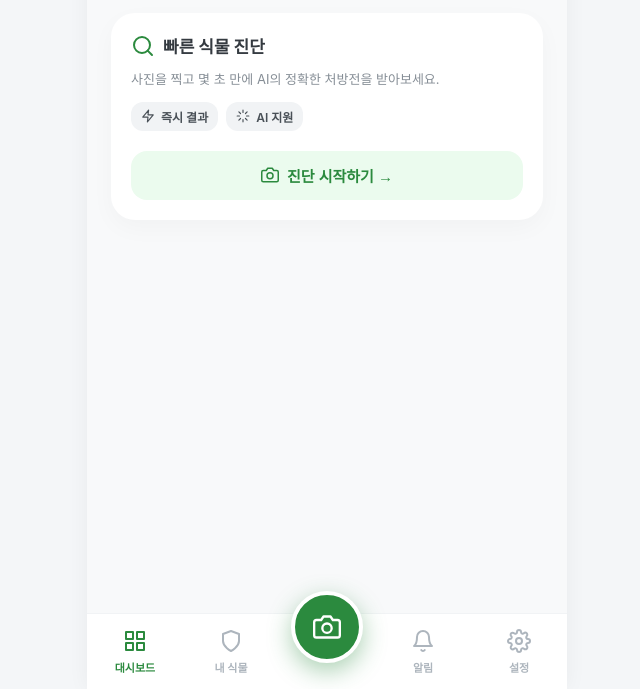
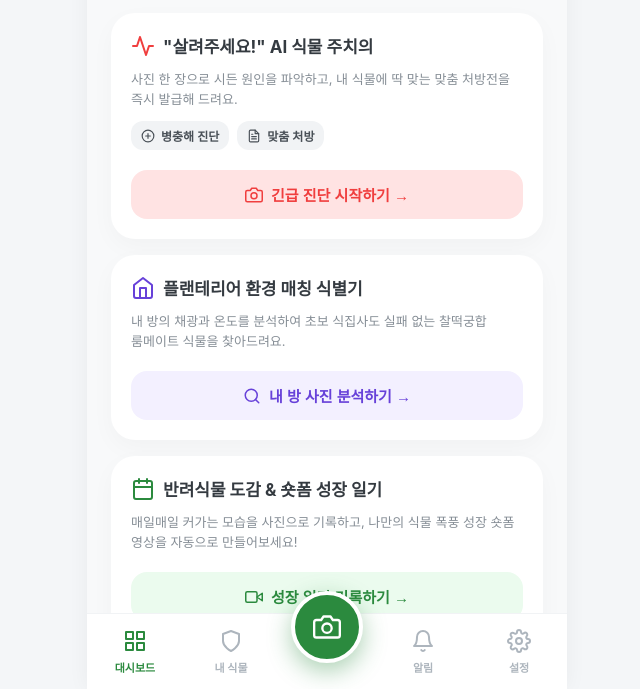
Before and after one commit to plant-aiu/plant-dc, a plain HTML site: page index.html in a window 1280 px wide. Shown: the part 111-800 px from the top of the page, without its empty margins (313-953 px from the left). Drawn offline with Linux system fonts and the light colour scheme.

Commit message:
Update index.html

```diff
--- a/index.html
+++ b/index.html
@@ -18,7 +18,7 @@
       width: 100%; max-width: 480px; height: 100%;
       background: #ffffff; display: flex; flex-direction: column;
       position: relative; box-shadow: 0 0 20px rgba(0,0,0,0.05);
-      overflow: hidden; /* 팝업이 밖으로 나가지 않게 가두기 */
+      overflow: hidden;
     }
 
     .header-dash { padding: 32px 24px 16px; background: linear-gradient(180deg, #ffffff 0%, #fcfdfd 100%); z-index: 10; display: flex; align-items: center; gap: 10px; }
@@ -62,16 +62,14 @@
     .center-cam svg { width: 28px; height: 28px; }
 
     /* =========================================
-       2. 진단 결과 팝업(모달) 스타일 (스르륵 효과)
+       2. 진단 결과 팝업(모달) 스타일
        ========================================= */
     .result-modal {
       position: absolute; top: 0; left: 0; width: 100%; height: 100%;
       background: #f4f6f8; z-index: 100; display: flex; flex-direction: column;
-      /* 핵심 마법! 화면 아래(100%)에 숨겨두고, 애니메이션(transition) 준비! */
       transform: translateY(100%);
       transition: transform 0.4s cubic-bezier(0.16, 1, 0.3, 1);
     }
-    /* 이 클래스가 붙으면 화면으로 스르륵 올라옴! */
     .result-modal.show { transform: translateY(0); }
 
     .header-result { padding: 20px 24px; background: #ffffff; z-index: 10; display: flex; align-items: center; justify-content: space-between; border-bottom: 1px solid #f1f3f5; }
@@ -134,25 +132,52 @@
     </div>
 
     <div class="dashboard-scroll">
-      <!-- 빠른 식물 진단 카드 -->
+      <!-- 1. 빠른 식물 진단 카드 -->
+      <div class="card-dash">
+        <div class="card-title-dash">
+          <div class="icon-box" style="color: #f03e3e;">
+            <svg xmlns="http://www.w3.org/2000/svg" viewBox="0 0 24 24" fill="none" stroke="currentColor" stroke-width="2" stroke-linecap="round" stroke-linejoin="round"><path d="M22 12h-4l-3 9L9 3l-3 9H2"/></svg>
+          </div>
+          "살려주세요!" AI 식물 주치의
+        </div>
+        <p class="card-desc-dash">사진 한 장으로 시든 원인을 파악하고, 내 식물에 딱 맞는 맞춤 처방전을 즉시 발급해 드려요.</p>
+        <div class="tag-group">
+          <span class="tag"><svg xmlns="http://www.w3.org/2000/svg" viewBox="0 0 24 24" fill="none" stroke="currentColor" stroke-width="2" stroke-linecap="round" stroke-linejoin="round"><circle cx="12" cy="12" r="10"/><line x1="12" y1="8" x2="12" y2="16"/><line x1="8" y1="12" x2="16" y2="12"/></svg> 병충해 진단</span>
+          <span class="tag"><svg xmlns="http://www.w3.org/2000/svg" viewBox="0 0 24 24" fill="none" stroke="currentColor" stroke-width="2" stroke-linecap="round" stroke-linejoin="round"><path d="M14 2H6a2 2 0 0 0-2 2v16a2 2 0 0 0 2 2h12a2 2 0 0 0 2-2V8z"/><polyline points="14 2 14 8 20 8"/><line x1="16" y1="13" x2="8" y2="13"/><line x1="16" y1="17" x2="8" y2="17"/><polyline points="10 9 9 9 8 9"/></svg> 맞춤 처방</span>
+        </div>
+        <!-- 📷 카메라/사진첩을 깨우는 진짜 버튼 트리거 -->
+        <button class="action-btn-dash" style="background: #ffe3e3; color: #f03e3e;" onclick="openCamera()">
+          <svg xmlns="http://www.w3.org/2000/svg" viewBox="0 0 24 24" fill="none" stroke="currentColor" stroke-width="2" stroke-linecap="round" stroke-linejoin="round"><path d="M23 19a2 2 0 0 1-2 2H3a2 2 0 0 1-2-2V8a2 2 0 0 1 2-2h4l2-3h6l2 3h4a2 2 0 0 1 2 2z"/><circle cx="12" cy="13" r="4"/></svg> 긴급 진단 시작하기 →
+        </button>
+      </div>
+
+      <!-- 2. 식물 매치 카드 -->
+      <div class="card-dash">
+        <div class="card-title-dash">
+          <div class="icon-box" style="color: #6741d9;">
+            <svg xmlns="http://www.w3.org/2000/svg" viewBox="0 0 24 24" fill="none" stroke="currentColor" stroke-width="2" stroke-linecap="round" stroke-linejoin="round"><path d="M3 9l9-7 9 7v11a2 2 0 0 1-2 2H5a2 2 0 0 1-2-2z"/><polyline points="9 22 9 12 15 12 15 22"/></svg>
+          </div>
+          플랜테리어 환경 매칭 식별기
+        </div>
+        <p class="card-desc-dash">내 방의 채광과 온도를 분석하여 초보 식집사도 실패 없는 찰떡궁합 룸메이트 식물을 찾아드려요.</p>
+        <button class="action-btn-dash" style="background: #f3f0ff; color: #6741d9;" onclick="openCamera()">
+          <svg xmlns="http://www.w3.org/2000/svg" viewBox="0 0 24 24" fill="none" stroke="currentColor" stroke-width="2" stroke-linecap="round" stroke-linejoin="round"><circle cx="11" cy="11" r="8"/><line x1="21" y1="21" x2="16.65" y2="16.65"/></svg> 내 방 사진 분석하기 →
+        </button>
+      </div>
+
+      <!-- 3. 내 정원 카드 -->
       <div class="card-dash">
         <div class="card-title-dash">
           <div class="icon-box" style="color: #2b8a3e;">
-            <svg xmlns="http://www.w3.org/2000/svg" viewBox="0 0 24 24" fill="none" stroke="currentColor" stroke-width="2" stroke-linecap="round" stroke-linejoin="round"><circle cx="11" cy="11" r="8"/><line x1="21" y1="21" x2="16.65" y2="16.65"/></svg>
+            <svg xmlns="http://www.w3.org/2000/svg" viewBox="0 0 24 24" fill="none" stroke="currentColor" stroke-width="2" stroke-linecap="round" stroke-linejoin="round"><rect x="3" y="4" width="18" height="18" rx="2" ry="2"/><line x1="16" y1="2" x2="16" y2="6"/><line x1="8" y1="2" x2="8" y2="6"/><line x1="3" y1="10" x2="21" y2="10"/></svg>
           </div>
-          빠른 식물 진단
+          반려식물 도감 & 숏폼 성장 일기
         </div>
-        <p class="card-desc-dash">사진을 찍고 몇 초 만에 AI의 정확한 처방전을 받아보세요.</p>
-        <div class="tag-group">
-          <span class="tag"><svg xmlns="http://www.w3.org/2000/svg" viewBox="0 0 24 24" fill="none" stroke="currentColor" stroke-width="2" stroke-linecap="round" stroke-linejoin="round"><polygon points="13 2 3 14 12 14 11 22 21 10 12 10 13 2"/></svg> 즉시 결과</span>
-          <span class="tag"><svg xmlns="http://www.w3.org/2000/svg" viewBox="0 0 24 24" fill="none" stroke="currentColor" stroke-width="2" stroke-linecap="round" stroke-linejoin="round"><path d="M12 2v4M12 18v4M4.93 4.93l2.83 2.83M16.24 16.24l2.83 2.83M2 12h4M18 12h4M4.93 19.07l2.83-2.83M16.24 7.76l2.83-2.83"/></svg> AI 지원</span>
-        </div>
-        <!-- 이 버튼을 눌러도 모달이 열리게 설정 -->
-        <button class="action-btn-dash" onclick="openModal()">
-          <svg xmlns="http://www.w3.org/2000/svg" viewBox="0 0 24 24" fill="none" stroke="currentColor" stroke-width="2" stroke-linecap="round" stroke-linejoin="round"><path d="M23 19a2 2 0 0 1-2 2H3a2 2 0 0 1-2-2V8a2 2 0 0 1 2-2h4l2-3h6l2 3h4a2 2 0 0 1 2 2z"/><circle cx="12" cy="13" r="4"/></svg> 진단 시작하기 →
+        <p class="card-desc-dash">매일매일 커가는 모습을 사진으로 기록하고, 나만의 식물 폭풍 성장 숏폼 영상을 자동으로 만들어보세요!</p>
+        <button class="action-btn-dash" onclick="openCamera()">
+          <svg xmlns="http://www.w3.org/2000/svg" viewBox="0 0 24 24" fill="none" stroke="currentColor" stroke-width="2" stroke-linecap="round" stroke-linejoin="round"><polygon points="23 7 16 12 23 17 23 7"/><rect x="1" y="5" width="15" height="14" rx="2" ry="2"/></svg> 성장 일기 기록하기 →
         </button>
       </div>
-      <!-- 추가 카드들 생략 (디자인 유지) -->
     </div>
 
     <div class="bottom-nav">
@@ -164,9 +189,9 @@
         <svg xmlns="http://www.w3.org/2000/svg" viewBox="0 0 24 24" fill="none" stroke="currentColor" stroke-width="2" stroke-linecap="round" stroke-linejoin="round"><path d="M12 22s8-4 8-10V5l-8-3-8 3v7c0 6 8 10 8 10z"/></svg>
         <span>내 식물</span>
       </div>
-      <!-- 🔥 중앙 카메라 버튼: 클릭 시 진단 결과 모달 띄우기! -->
+      <!-- 🔥 중앙 카메라 버튼: 클릭 시 실제 카메라 오픈! -->
       <div class="center-cam-wrapper">
-        <div class="center-cam" onclick="openModal()">
+        <div class="center-cam" onclick="openCamera()">
           <svg xmlns="http://www.w3.org/2000/svg" viewBox="0 0 24 24" fill="none" stroke="currentColor" stroke-width="2" stroke-linecap="round" stroke-linejoin="round"><path d="M23 19a2 2 0 0 1-2 2H3a2 2 0 0 1-2-2V8a2 2 0 0 1 2-2h4l2-3h6l2 3h4a2 2 0 0 1 2 2z"/><circle cx="12" cy="13" r="4"/></svg>
         </div>
       </div>
@@ -180,13 +205,15 @@
       </div>
     </div>
 
+    <!-- 숨겨진 진짜 카메라/사진첩 호출 장치 -->
+    <input type="file" id="real-camera-input" accept="image/*" style="display: none;">
+
     <!-- =========================================
          [화면 2] 진단 결과 팝업(모달) 구역
          ========================================= -->
     <div class="result-modal" id="resultModal">
 
       <div class="header-result">
-        <!-- 뒤로 가기 버튼: 모달 닫기! -->
         <div class="back-btn" onclick="closeModal()">
           <svg width="24" height="24" viewBox="0 0 24 24" fill="none" stroke="currentColor" stroke-width="2" stroke-linecap="round" stroke-linejoin="round"><polyline points="15 18 9 12 15 6"></polyline></svg>
         </div>
@@ -281,18 +308,29 @@
 
   </div> <!-- app-container 끝 -->
 
-  <!-- 화면 스르륵 연결 & 체크박스 액션 스크립트 -->
   <script>
-    // 1. 모달 띄우기 마법
-    function openModal() {
-      document.getElementById('resultModal').classList.add('show');
+    // 1. 진짜 카메라/사진첩 열기 마법!
+    function openCamera() {
+      document.getElementById('real-camera-input').click();
     }
-    // 2. 모달 내리기 마법
+
+    // 2. 사용자가 사진을 고르면 발생하는 이벤트!
+    document.getElementById('real-camera-input').addEventListener('change', function(event) {
+      if (event.target.files.length > 0) {
+        // 사진이 정상적으로 골라지면, 진단 결과를 스르륵 올려줌!
+        document.getElementById('resultModal').classList.add('show');
+
+        // (선택 사항) 다시 카메라를 켤 수 있게 입력창 초기화
+        event.target.value = '';
+      }
+    });
+
+    // 3. 모달 내리기 마법
     function closeModal() {
       document.getElementById('resultModal').classList.remove('show');
     }
 
-    // 3. 치료 플랜 체크박스 마법
+    // 4. 치료 플랜 체크박스 마법
     document.addEventListener('DOMContentLoaded', () => {
       const taskItems = document.querySelectorAll('.task-item');
       taskItems.forEach(item => {
```
